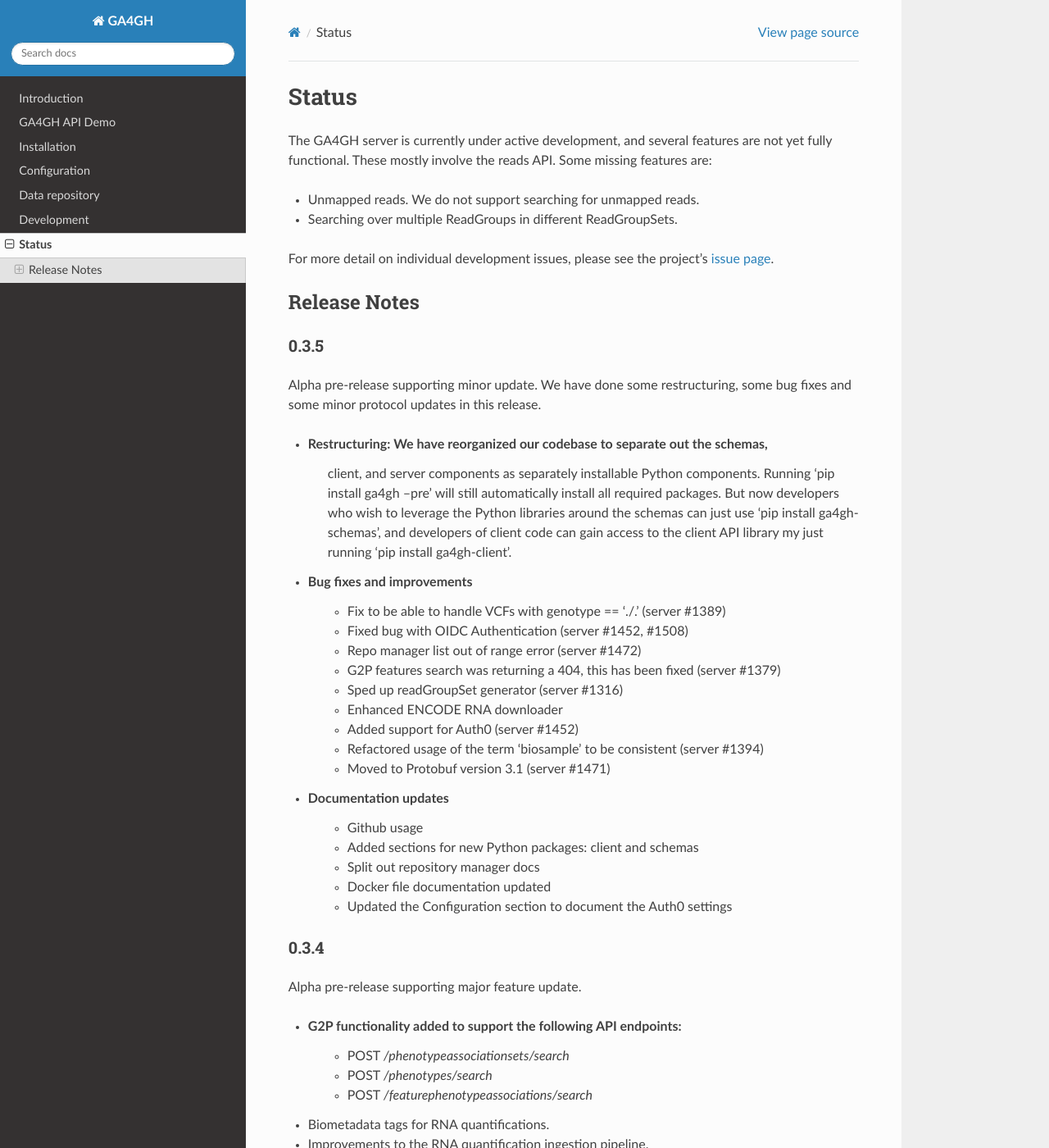
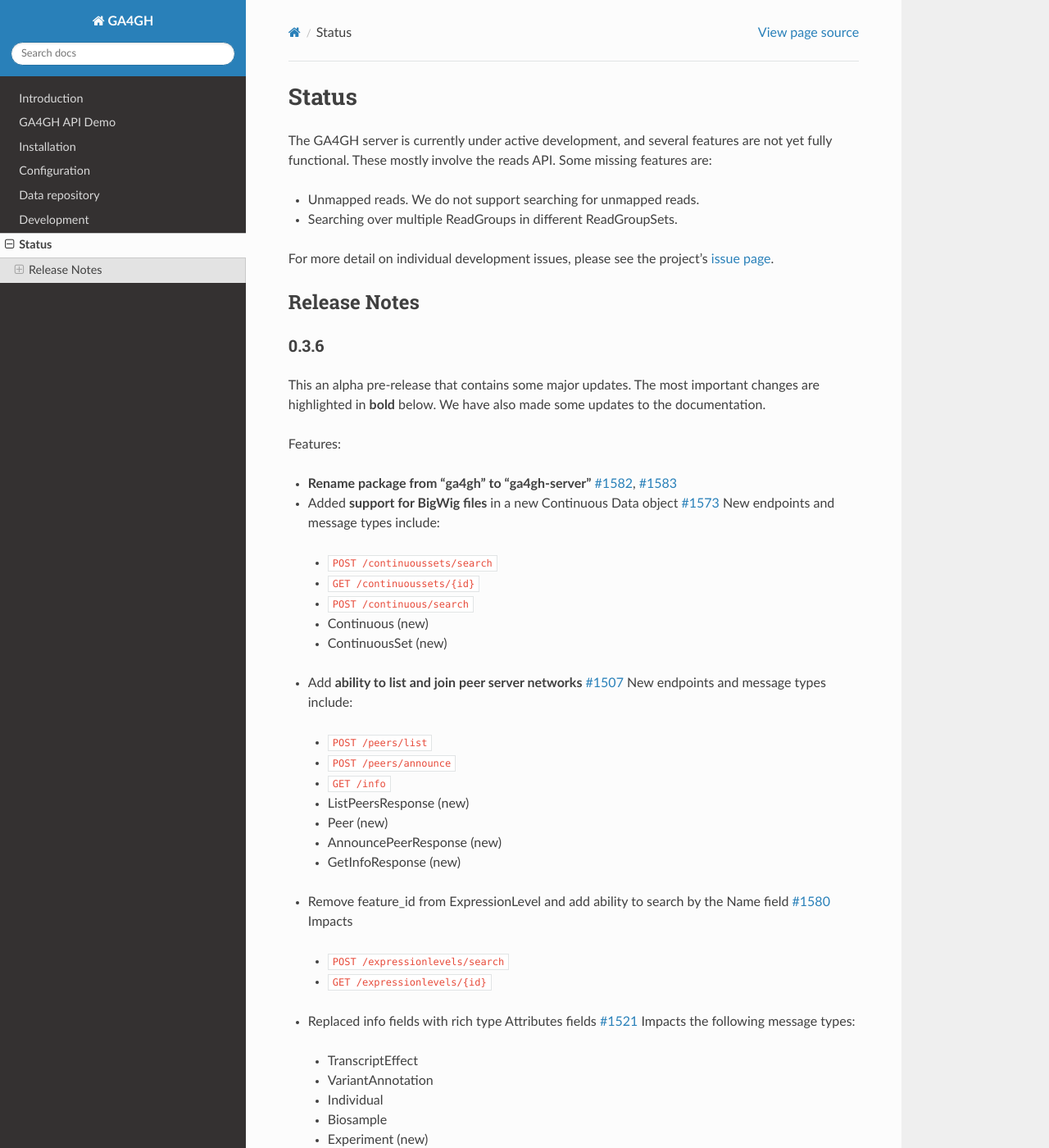
Before and after one commit to ga4gh/ga4gh-server, a Sphinx documentation site: the page built from docs/status.rst, in a window 1280 px wide and 1400 px high. Shown: the whole window at 82% size. Built offline with Sphinx 7.4.7 and the Read the Docs theme 2.0.0, drawn with Linux system fonts in a browser that asks for light colours; some of the changed text lies outside the part shown.

Commit message:
Update release notes (#1597) (#1598)
* Update release notes (#1597)

* Update with more details.

I will update the schema Release notes too.

* add comment on search by name field

* fix typos

* add links, proper back ticks

* clean up travis error

```diff
--- a/docs/status.rst
+++ b/docs/status.rst
@@ -18,6 +18,88 @@
 +++++++++++++
 Release Notes
 +++++++++++++
+
+*****
+0.3.6
+*****
+
+This an alpha pre-release that contains some major updates. The most important
+changes are highlighted in **bold** below. We have also made some updates to
+the documentation.
+
+Features:
+
+- **Rename package from “ga4gh” to “ga4gh-server”** `#1582 <https://github.com/ga4gh/ga4gh-server/issues/1582>`__, `#1583 <https://github.com/ga4gh/ga4gh-server/issues/1583>`__
+
+- Added **support for BigWig files** in a new Continuous Data object `#1573 <https://github.com/ga4gh/ga4gh-server/issues/1573>`__  New endpoints and message types include:
+
+ - ``POST /continuoussets/search``
+ - ``GET /continuoussets/{id}``
+ - ``POST /continuous/search``
+ - Continuous (new)
+ - ContinuousSet (new)
+
+- Add **ability to list and join peer server networks** `#1507 <https://github.com/ga4gh/ga4gh-server/issues/1507>`__  New endpoints and message types include:
+
+ - ``POST /peers/list``
+ - ``POST /peers/announce``
+ - ``GET /info``
+ - ListPeersResponse (new)
+ - Peer (new)
+ - AnnouncePeerResponse (new)
+ - GetInfoResponse (new)
+
+- Remove feature_id from ExpressionLevel and add ability to search by the Name field `#1580  <https://github.com/ga4gh/ga4gh-server/issues/1580>`__  Impacts
+
+ - ``POST /expressionlevels/search``
+ - ``GET /expressionlevels/{id}``
+
+- Replaced info fields with rich type Attributes fields `#1521 <https://github.com/ga4gh/ga4gh-server/issues/1521>`__  Impacts the following message types:
+
+ - TranscriptEffect
+ - VariantAnnotation
+ - Individual
+ - Biosample
+ - Experiment (new)
+ - Analysis (new)
+ - Dataset
+ - ReadGroup
+ - ReadGroupSet
+ - ReadAlignment
+ - Reference
+ - ReferenceSet
+ - RnaQuantificationSet
+ - RnaQuantification
+ - ExpressionLevel
+ - Feature
+ - VariantSetMetadata
+ - CallSet
+ - Call
+ - Variant
+
+- Replace NCBI taxon ID integer with ontology term `#1551 <https://github.com/ga4gh/ga4gh-server/issues/1551>`__  Impacts the following message types:
+
+ - Reference
+ - ReferenceSet
+
+- Changed ontology term “id” to “term_id” `#1513 <https://github.com/ga4gh/ga4gh-server/issues/1513>`__  Impacts the following message types:
+
+ - OntologyTerm
+
+Documentation:
+
+- Document auto-releases, constraint instructions `#1578 <https://github.com/ga4gh/ga4gh-server/issues/1578>`__
+
+- Improved development document for virtualenv command `#1550 <https://github.com/ga4gh/ga4gh-server/issues/1550>`__
+
+Infrastructure:
+
+- Automatically deploy tagged releases to Pypi from Travis `#1576 <https://github.com/ga4gh/ga4gh-server/issues/1576>`__
+
+- Refactor transcript annotation `#1334 <https://github.com/ga4gh/ga4gh-server/issues/1334>`__
+
+- Speedups to rna quantification ingest `#1564 <https://github.com/ga4gh/ga4gh-server/issues/1564>`__
+
 
 *****
 0.3.5
```
